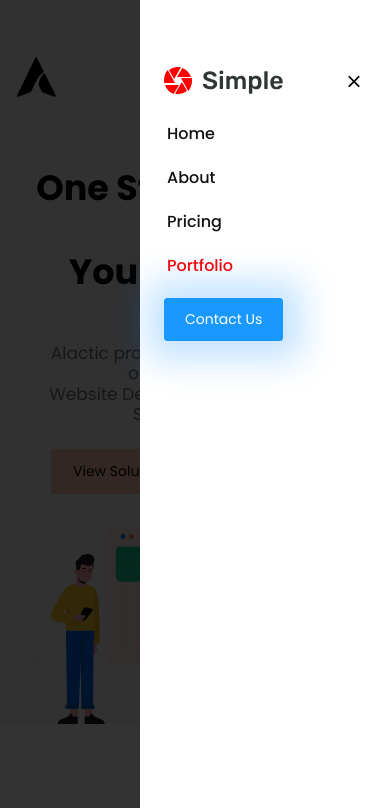
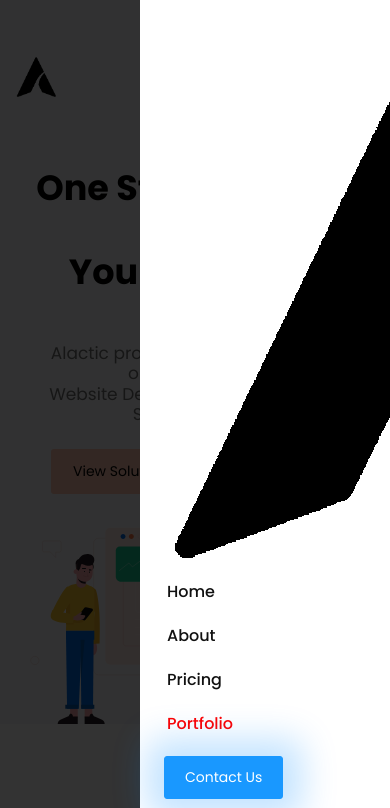
Before and after one commit to AnuragCodeCom/NewAlacticWebsite, a plain HTML site: page index.html in a window 390 px wide. Both pictures are taken after a click on the button 354 px from the left and 76 px from the top of the page. Shown: the top 808 px of the page. Drawn offline with Linux system fonts and the light colour scheme.

Commit message:
Fixed Mobile View Logo Error

```diff
--- a/index.html
+++ b/index.html
@@ -27,7 +27,7 @@
         <ul class="navbar-nav align-items-lg-center align-items-start ml-auto">
           <li class="d-flex align-items-center justify-content-between pl-4 pl-lg-0">
             <div class="navbar-collapse-logo">
-              <img src="images/Group2.svg" alt="">
+              <img src="images/logo-black.png" alt="">
             </div>
             <button class="navbar-toggler close-button" type="button" data-toggle="collapse" data-target="#navbarSupportedContent" aria-controls="navbarSupportedContent" aria-expanded="false" aria-label="Toggle navigation">
               <span class="mdi mdi-close navbar-toggler-icon pl-5"></span>
```
